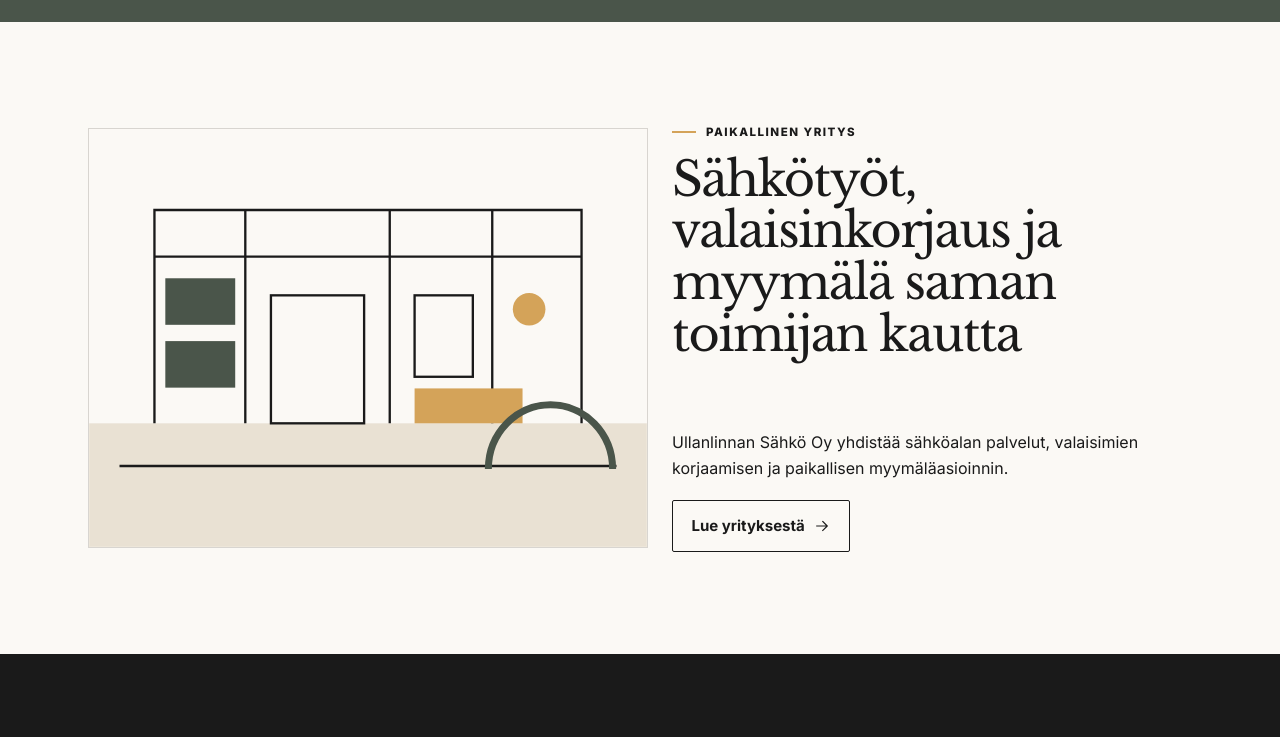
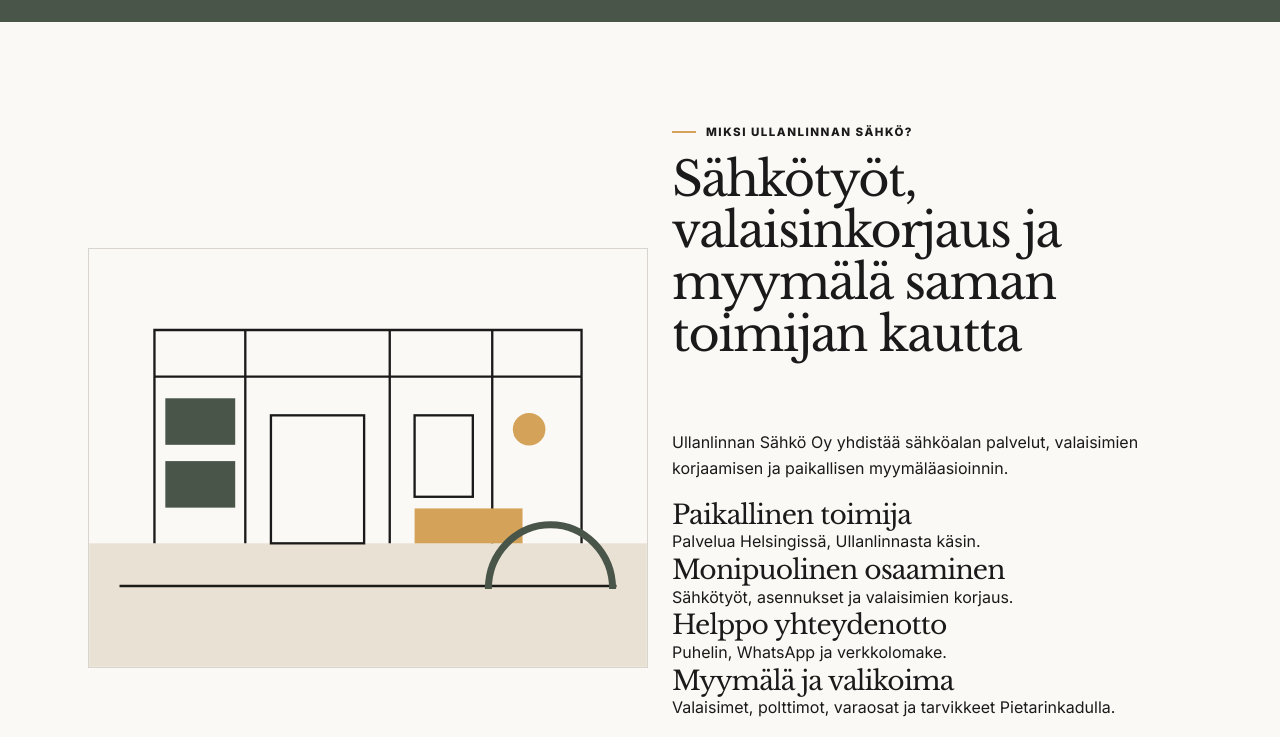
Before and after one commit to Jambovisuaalit/ullanlinnan-sahko-production, a Next.js app: page / in a window 1280 px wide. Shown: the part 2900-3637 px from the top of the page. Built offline with nearby package versions, Linux system fonts and the light colour scheme; no server answers.

Commit message:
refine: align homepage sections to approved six-part brief

```diff
--- a/src/components/sections/home/HomeAboutSection.tsx
+++ b/src/components/sections/home/HomeAboutSection.tsx
@@ -2,6 +2,32 @@ import { ButtonLink } from "@/components/ui/ButtonLink";
 import { MediaFrame } from "@/components/ui/MediaFrame";
 import { SectionHeader } from "@/components/ui/SectionHeader";
 
+const reasons = [
+  { title: "Paikallinen toimija", text: "Palvelua Helsingissä, Ullanlinnasta käsin." },
+  { title: "Monipuolinen osaaminen", text: "Sähkötyöt, asennukset ja valaisimien korjaus." },
+  { title: "Helppo yhteydenotto", text: "Puhelin, WhatsApp ja verkkolomake." },
+  { title: "Myymälä ja valikoima", text: "Valaisimet, polttimot, varaosat ja tarvikkeet Pietarinkadulla." }
+] as const;
+
 export function HomeAboutSection() {
-  return <section className="section"><div className="container split-layout split-layout--media-first"><div className="feature-copy"><SectionHeader eyebrow="Paikallinen yritys" title="Sähkötyöt, valaisinkorjaus ja myymälä saman toimijan kautta"/><p>Ullanlinnan Sähkö Oy yhdistää sähköalan palvelut, valaisimien korjaamisen ja paikallisen myymäläasioinnin.</p><ButtonLink href="/meista" variant="secondary" icon="arrow">Lue yrityksestä</ButtonLink></div><MediaFrame requirement="Nykyinen ja todenmukainen kuva yrityksestä tai työympäristöstä." fallbackTitle="Paikallinen sähkö- ja valaisinliike Helsingissä" icon="home" ratio="4/3"/></div></section>;
+  return (
+    <section className="section">
+      <div className="container split-layout split-layout--media-first">
+        <div className="feature-copy">
+          <SectionHeader eyebrow="Miksi Ullanlinnan Sähkö?" title="Sähkötyöt, valaisinkorjaus ja myymälä saman toimijan kautta" />
+          <p>Ullanlinnan Sähkö Oy yhdistää sähköalan palvelut, valaisimien korjaamisen ja paikallisen myymäläasioinnin.</p>
+          <div className="why-us-grid">
+            {reasons.map((reason) => (
+              <article key={reason.title}>
+                <h3>{reason.title}</h3>
+                <p>{reason.text}</p>
+              </article>
+            ))}
+          </div>
+          <ButtonLink href="/meista" variant="secondary" icon="arrow">Lue yrityksestä</ButtonLink>
+        </div>
+        <MediaFrame requirement="Nykyinen ja todenmukainen kuva yrityksestä tai työympäristöstä." fallbackTitle="Paikallinen sähkö- ja valaisinliike Helsingissä" icon="home" ratio="4/3" />
+      </div>
+    </section>
+  );
 }
```
